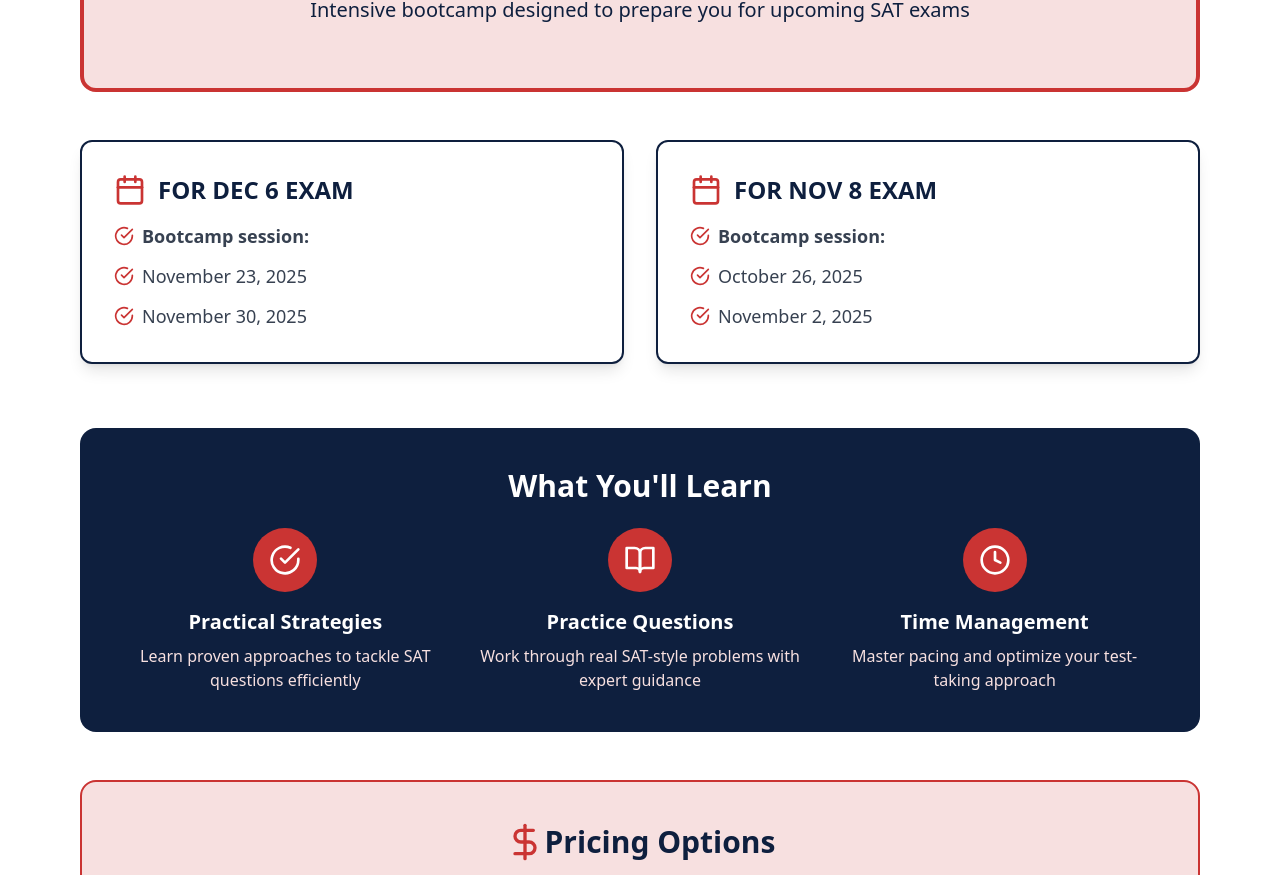
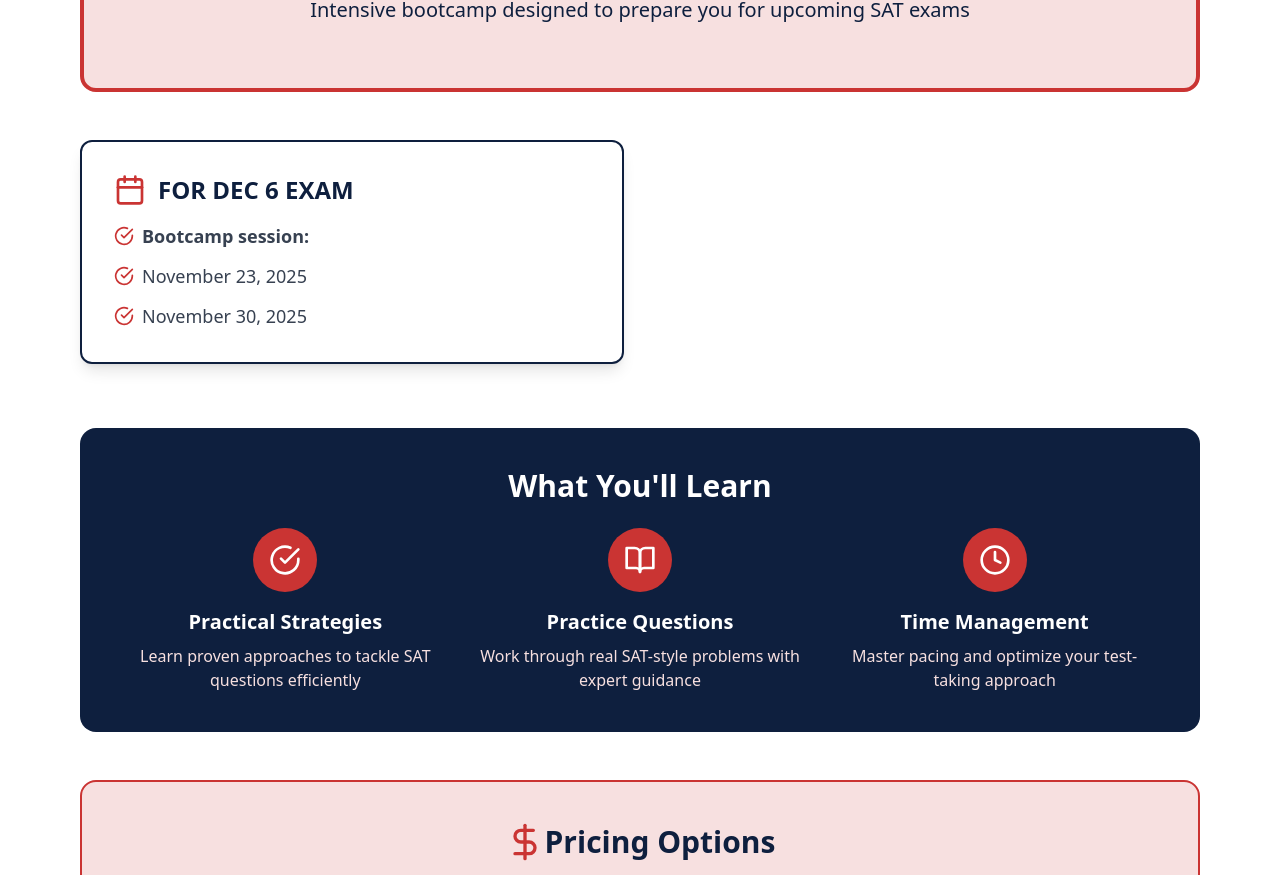
Before and after one commit to phcodesage/SAT-Bootcamp, a React (Vite) app: page / in a window 1280 px wide. Shown: the part 816-1691 px from the top of the page. Built offline with nearby package versions, Linux system fonts and the light colour scheme.

Commit message:
removed: outdated infos

```diff
--- a/src/App.tsx
+++ b/src/App.tsx
@@ -82,26 +82,6 @@ function App() {
             </ul>
           </div>
 
-          <div className="bg-white border-2 border-[#0e1f3e] rounded-xl p-8 shadow-lg">
-            <div className="flex items-center mb-4">
-              <Calendar className="text-[#ca3433] mr-3" size={32} />
-              <h3 className="text-2xl font-bold text-[#0e1f3e]">FOR NOV 8 EXAM</h3>
-            </div>
-            <ul className="space-y-3 text-lg text-gray-700">
-              <li className="flex items-start">
-                <CheckCircle className="text-[#ca3433] mr-2 flex-shrink-0 mt-1" size={20} />
-                <span><strong>Bootcamp session:</strong></span>
-              </li>
-              <li className="flex items-start">
-                <CheckCircle className="text-[#ca3433] mr-2 flex-shrink-0 mt-1" size={20} />
-                <span>October 26, 2025</span>
-              </li>
-              <li className="flex items-start">
-                <CheckCircle className="text-[#ca3433] mr-2 flex-shrink-0 mt-1" size={20} />
-                <span>November 2, 2025</span>
-              </li>
-            </ul>
-          </div>
         </div>
 
         <div className="bg-[#0e1f3e] rounded-2xl p-10 mb-12 text-white">
```
